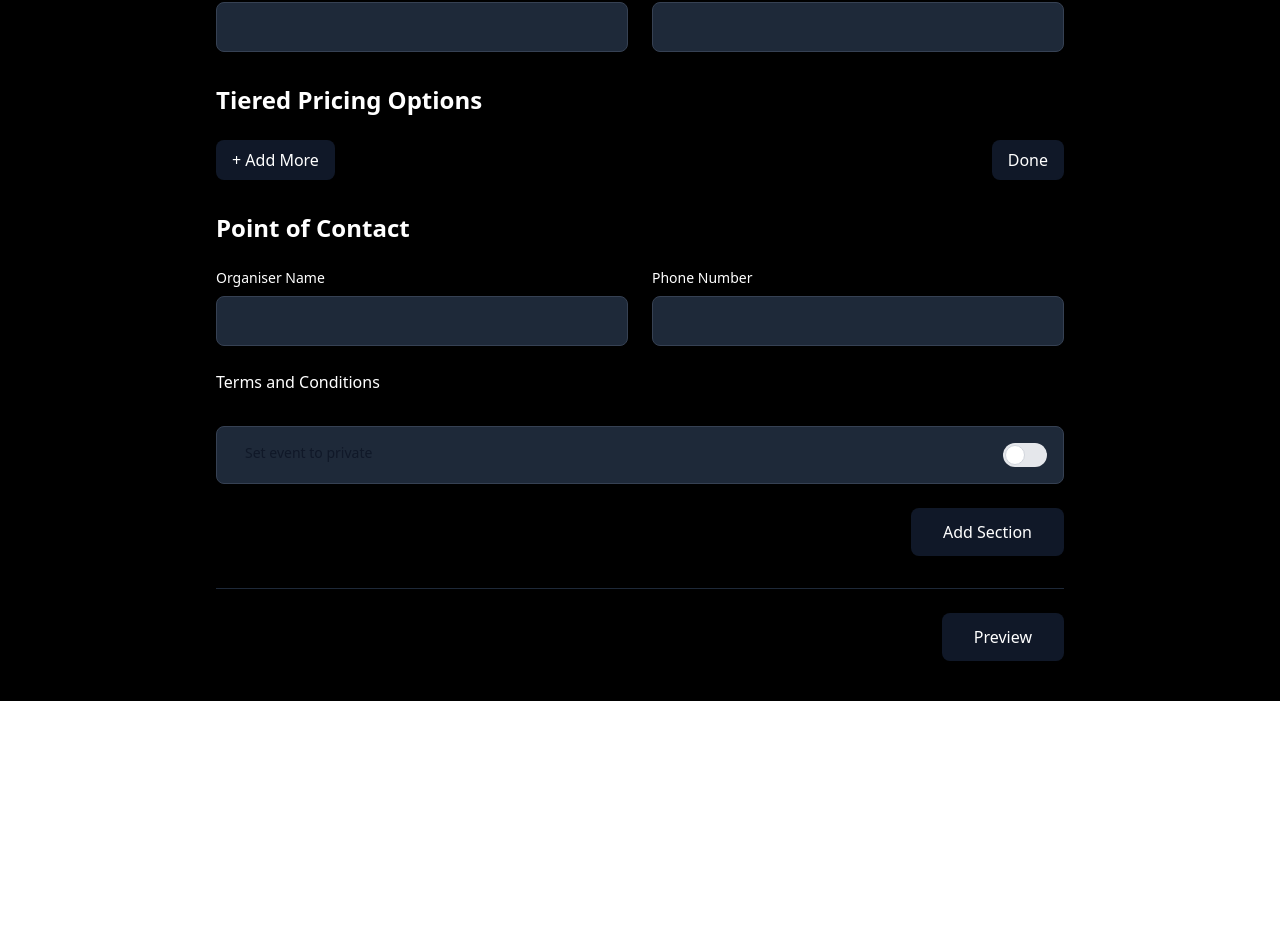
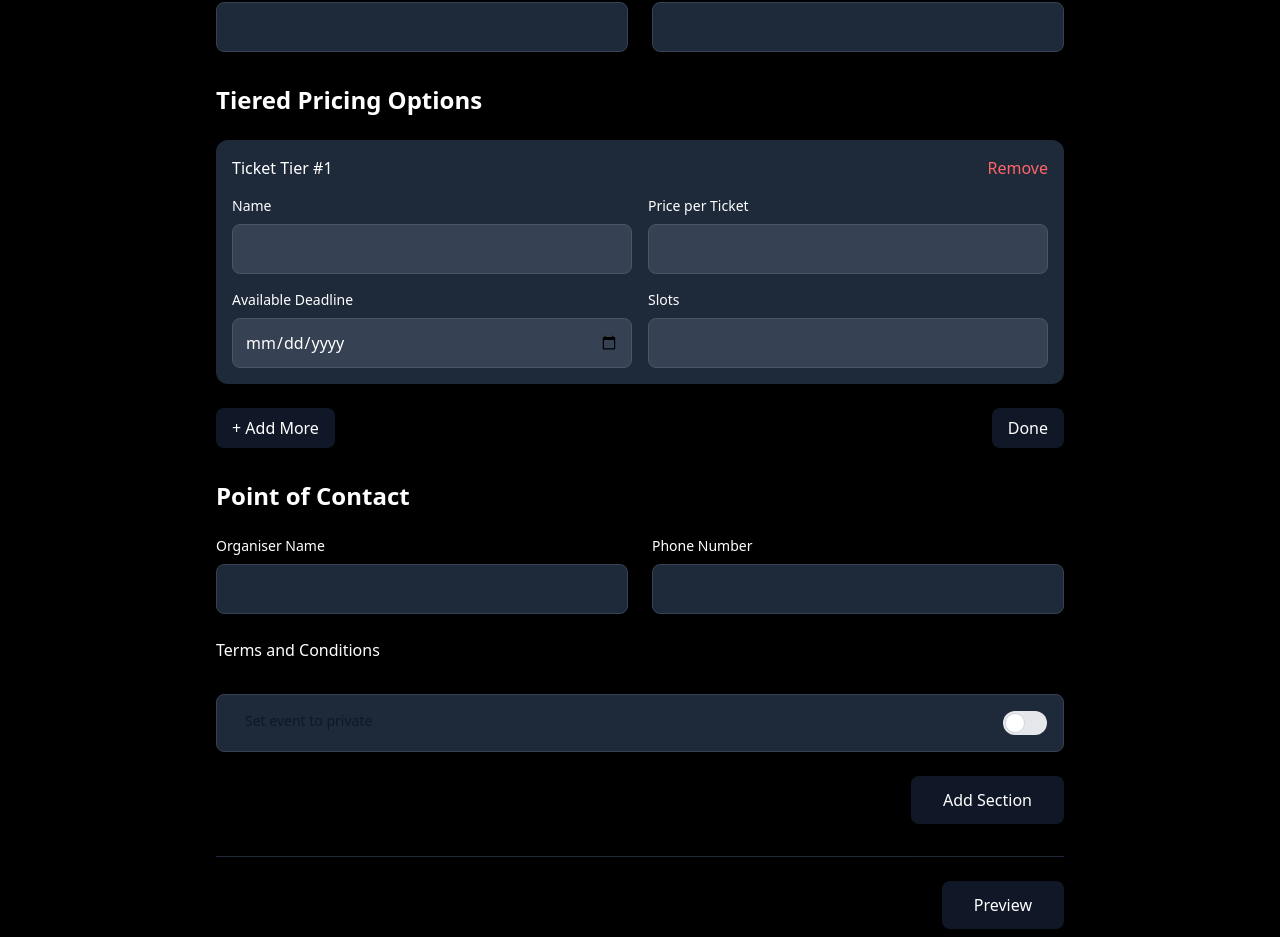
Before and after one commit to anandspaces/react-create-event-form, a React (Vite) app: page / in a window 1280 px wide. Shown: the part 1580-2517 px from the top of the page. Before the commit the page ends 2281 px from the top, so only its background shows below. Built offline with nearby package versions, Linux system fonts and the light colour scheme.

Commit message:
by default added one tier

```diff
--- a/src/components/Form.jsx
+++ b/src/components/Form.jsx
@@ -17,7 +17,9 @@ function Form() {
     displayTitle: false,
   });
 
-  const [tiers, setTiers] = useState([]);
+  const [tiers, setTiers] = useState([
+    { id: Date.now(), name: "", price: "", availability: "", slots: "" }
+  ]);
   const [errors, setErrors] = useState({});
   const [verticalPreview, setVerticalPreview] = useState(null);
   const [horizontalPreview, setHorizontalPreview] = useState(null);
```
